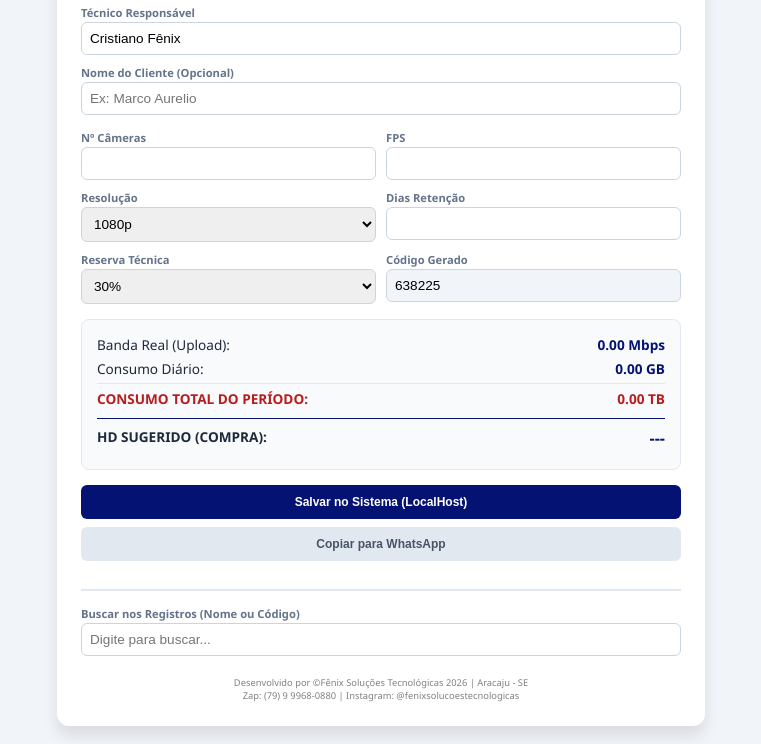
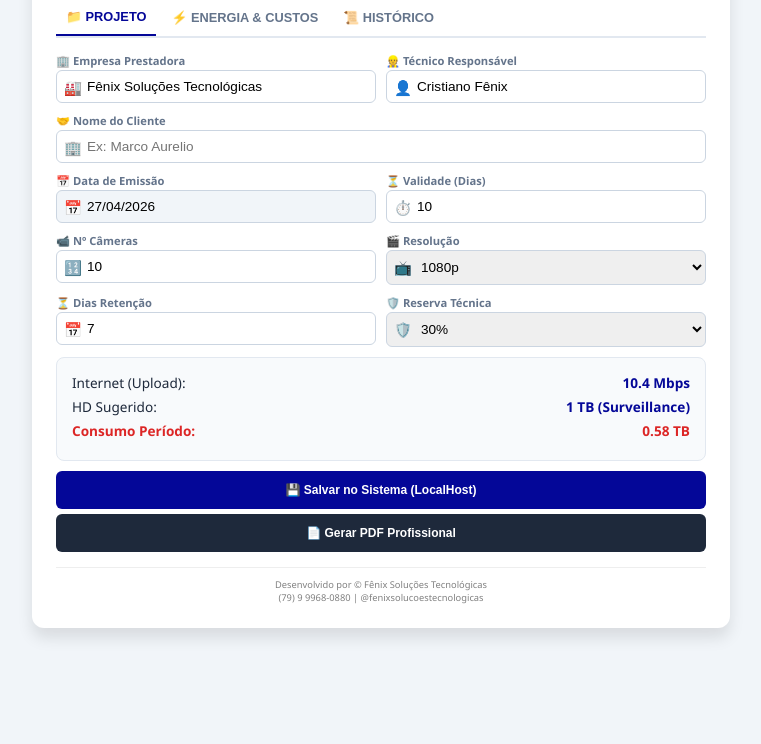
Before and after one commit to fenicris-dev/Calculadora-de-CFTV, a plain HTML site: page index.html in a window 1280 px wide. Shown: the part 101-845 px from the top of the page, without its empty margins (259-1020 px from the left). After the commit the page ends 800 px from the top, so only its background shows below. Drawn offline with nearby package versions, Linux system fonts and the light colour scheme.

Commit message:
Add files via upload

```diff
--- a/index.html
+++ b/index.html
@@ -3,177 +3,227 @@
 <head>
     <meta charset="UTF-8">
     <meta name="viewport" content="width=device-width, initial-scale=1.0">
-    <title>Fênix | Sistema de Infraestrutura V.1.7</title>
+    <title>Fênix | Hub de Projetos V.2.4</title>
+    <script src="https://cdnjs.cloudflare.com/ajax/libs/jspdf/2.5.1/jspdf.umd.min.js"></script>
     <style>
-        :root { --primary-color: #041273; --bg-color: #f1f5f9; --card-bg: #ffffff; }
-        body { font-family: 'Segoe UI', sans-serif; background: var(--bg-color); color: #1e293b; padding: 10px; }
-        .container { background: var(--card-bg); padding: 1.5rem; border-radius: 12px; box-shadow: 0 10px 15px rgba(0,0,0,0.1); width: 100%; max-width: 600px; border-top: 6px solid var(--primary-color); margin: auto; position: relative; }
-        .version-tag { position: absolute; top: 10px; right: 15px; font-size: 0.6rem; color: #94a3b8; font-weight: bold; }
-        h2 { text-align: center; color: var(--primary-color); font-size: 1.2rem; text-transform: uppercase; margin-bottom: 15px; }
-        .grid { display: grid; grid-template-columns: 1fr 1fr; gap: 10px; margin-bottom: 15px; }
+        :root { --primary: #040798; --danger: #dc2626; --success: #16a34a; --bg: #f1f5f9; }
+        body { font-family: 'Segoe UI', sans-serif; background: var(--bg); color: #1e293b; margin: 0; padding: 10px; }
+        .container { background: #fff; padding: 1.5rem; border-radius: 12px; box-shadow: 0 10px 15px rgba(0,0,0,0.1); width: 100%; max-width: 650px; border-top: 6px solid var(--primary); margin: auto; position: relative; }
+        .version { position: absolute; top: 10px; right: 15px; font-size: 0.6rem; color: #94a3b8; font-weight: bold; }
+
+        .header-brand { text-align: center; margin-bottom: 15px; }
+        .header-brand h1 { color: var(--primary); font-size: 1.3rem; margin: 0; text-transform: uppercase; }
+        .header-brand p { font-size: 0.7rem; color: #64748b; font-weight: bold; margin: 2px 0; }
+
+        .tabs { display: flex; gap: 5px; margin-bottom: 15px; border-bottom: 2px solid #e2e8f0; }
+        .tab-btn { padding: 10px; cursor: pointer; border: none; background: none; font-size: 0.8rem; font-weight: bold; color: #64748b; }
+        .tab-btn.active { color: var(--primary); border-bottom: 2px solid var(--primary); }
+        .tab-content { display: none; }
+        .tab-content.active { display: block; }
+
+        .grid { display: grid; grid-template-columns: 1fr 1fr; gap: 10px; margin-bottom: 10px; }
         label { display: block; font-size: 0.7rem; font-weight: 700; color: #64748b; margin-bottom: 2px; }
-        input, select { width: 100%; padding: 8px; border-radius: 6px; border: 1px solid #cbd5e1; font-size: 0.85rem; box-sizing: border-box; }
-        .results { background: #f8fafc; padding: 15px; border-radius: 8px; border: 1px solid #e2e8f0; margin-bottom: 15px; }
-        .res-line { display: flex; justify-content: space-between; font-size: 0.85rem; margin-bottom: 5px; }
-        .res-val { font-weight: bold; color: var(--primary-color); }
-        .total-highlight { color: #b91c1c; font-weight: bold; border-top: 1px solid #e2e8f0; padding-top: 5px; margin-top: 5px; }
-        .btn { border: none; padding: 10px; border-radius: 6px; cursor: pointer; font-size: 0.75rem; font-weight: bold; width: 100%; transition: 0.3s; margin-bottom: 8px; }
-        .btn-save { background: var(--primary-color); color: white; }
-        .btn-copy { background: #e2e8f0; color: #475569; }
-        .search-section { margin-top: 20px; border-top: 2px solid #e2e8f0; padding-top: 15px; }
-        .history-item { background: white; padding: 10px; border: 1px solid #e2e8f0; border-radius: 6px; margin-bottom: 8px; font-size: 0.75rem; cursor: pointer; }
-        .history-item:hover { border-color: var(--primary-color); }
-        footer { text-align: center; font-size: 7pt; color: gray; margin-top: 20px; line-height: 1.4; }
+        .input-icon { position: relative; }
+        .input-icon span { position: absolute; left: 8px; top: 8px; font-size: 0.9rem; }
+        input, select, textarea { width: 100%; padding: 8px 8px 8px 30px; border-radius: 6px; border: 1px solid #cbd5e1; font-size: 0.85rem; box-sizing: border-box; }
+
+        .switch-container { display: flex; align-items: center; gap: 10px; background: #f8fafc; padding: 10px; border-radius: 6px; border: 1px solid #e2e8f0; margin-bottom: 10px; font-size: 0.8rem; }
+
+        .card-res { background: #f8fafc; padding: 15px; border-radius: 8px; border: 1px solid #e2e8f0; margin-bottom: 10px; }
+        .line { display: flex; justify-content: space-between; font-size: 0.85rem; margin-bottom: 5px; }
+        .val { font-weight: bold; color: var(--primary); }
+
+        .btn { border: none; padding: 12px; border-radius: 6px; cursor: pointer; font-size: 0.75rem; font-weight: bold; width: 100%; margin-top: 5px; display: flex; align-items: center; justify-content: center; gap: 8px; }
+        .btn-save { background: var(--primary); color: white; }
+        .btn-pdf { background: #1e293b; color: white; }
+
+        footer { text-align: center; font-size: 7pt; color: gray; margin-top: 15px; border-top: 1px solid #eee; padding-top: 10px; }
     </style>
 </head>
 <body>
 
 <div class="container">
-    <div class="version-tag">V.1.7</div>
-    <h2>Fênix | Infraestrutura & Projetos</h2>
+    <div class="version">V.2.4</div>
 
-    <div class="grid" style="grid-template-columns: 1fr;">
-        <div class="input-group"><label>Técnico Responsável</label><input type="text" id="tecnico" value="Cristiano Fênix"></div>
-        <div class="input-group"><label>Nome do Cliente (Opcional)</label><input type="text" id="cliente" placeholder="Ex: Marco Aurelio"></div>
+    <div class="header-brand">
+        <h1>FÊNIX SOLUÇÕES</h1>
+        <p>Protegendo Pessoas e Patrimônios</p>
     </div>
 
-    <div class="grid">
-        <div class="input-group"><label>Nº Câmeras</label><input type="number" id="cameras" oninput="calcular()"></div>
-        <div class="input-group"><label>FPS</label><input type="number" id="fps" oninput="calcular()"></div>
-        <div class="input-group">
-            <label>Resolução</label>
-            <select id="resolucao" onchange="calcular()">
-                <option value="2" selected>1080p</option>
-                <option value="4">4MP</option>
-                <option value="8">4K</option>
-            </select>
-        </div>
-        <div class="input-group"><label>Dias Retenção</label><input type="number" id="dias" oninput="calcular()"></div>
-        <div class="input-group">
-            <label>Reserva Técnica</label>
-            <select id="reserva" onchange="calcular()">
-                <option value="1.1">10%</option>
-                <option value="1.2">20%</option>
-                <option value="1.3" selected>30%</option>
-            </select>
-        </div>
-        <div class="input-group"><label>Código Gerado</label><input type="text" id="codigo" readonly style="background: #f1f5f9;"></div>
+    <div class="tabs">
+        <button class="tab-btn active" onclick="openTab(event, 'dados')">📁 PROJETO</button>
+        <button class="tab-btn" onclick="openTab(event, 'eletrica')">⚡ ENERGIA & CUSTOS</button>
+        <button class="tab-btn" onclick="openTab(event, 'gestao')">📜 HISTÓRICO</button>
     </div>
 
-    <div class="results">
-        <div class="res-line"><span>Banda Real (Upload):</span> <span class="res-val" id="bandaReal">0.00 Mbps</span></div>
-        <div class="res-line"><span>Consumo Diário:</span> <span class="res-val" id="storageDia">0.00 GB</span></div>
-        <div class="res-line total-highlight">
-            <span>CONSUMO TOTAL DO PERÍODO:</span> <span id="storageTotal">0.00 TB</span>
+    <div id="dados" class="tab-content active">
+        <div class="grid">
+            <div class="input-group"><label>🏢 Empresa Prestadora</label><div class="input-icon"><span>🏭</span><input type="text" id="empresa" value="Fênix Soluções Tecnológicas"></div></div>
+            <div class="input-group"><label>👷 Técnico Responsável</label><div class="input-icon"><span>👤</span><input type="text" id="tecnico" value="Cristiano Fênix"></div></div>
         </div>
-        <div class="res-line" style="margin-top:10px; border-top: 1px solid var(--primary-color); padding-top:8px;">
-            <strong>HD SUGERIDO (COMPRA):</strong> <span class="res-val" id="hdSugerido" style="font-size: 1rem;">---</span>
+        <div class="input-group" style="margin-bottom:10px;"><label>🤝 Nome do Cliente</label><div class="input-icon"><span>🏢</span><input type="text" id="cliente" placeholder="Ex: Marco Aurelio"></div></div>
+
+        <div class="grid">
+            <div class="input-group"><label>📅 Data de Emissão</label><div class="input-icon"><span>📅</span><input type="text" id="dataEmissao" readonly style="background:#f1f5f9"></div></div>
+            <div class="input-group"><label>⏳ Validade (Dias)</label><div class="input-icon"><span>⏱️</span><input type="number" id="validade" value="10" oninput="calcular()"></div></div>
+            <div class="input-group"><label>📹 Nº Câmeras</label><div class="input-icon"><span>🔢</span><input type="number" id="cameras" value="10" oninput="calcular()"></div></div>
+            <div class="input-group"><label>🎬 Resolução</label><div class="input-icon"><span>📺</span><select id="resolucao" onchange="calcular()"><option value="2">1080p</option><option value="4">4MP</option><option value="8">4K</option></select></div></div>
+            <div class="input-group"><label>⏳ Dias Retenção</label><div class="input-icon"><span>📅</span><input type="number" id="dias" value="7" oninput="calcular()"></div></div>
+            <div class="input-group"><label>🛡️ Reserva Técnica</label><div class="input-icon"><span>🛡️</span><select id="reserva" onchange="calcular()"><option value="1.1">10%</option><option value="1.2">20%</option><option value="1.3" selected>30%</option></select></div></div>
         </div>
+
+        <div class="card-res">
+            <div class="line"><span>Internet (Upload):</span> <span class="val" id="bandaReal">0 Mbps</span></div>
+            <div class="line"><span>HD Sugerido:</span> <span class="val" id="hdSugerido">---</span></div>
+            <div class="line" style="color: var(--danger);"><strong>Consumo Período:</strong> <span id="storageTotal" class="val" style="color: var(--danger);">0 TB</span></div>
+        </div>
+        <input type="hidden" id="codigo">
+        <button class="btn btn-save" onclick="salvar()">💾 Salvar no Sistema (LocalHost)</button>
+        <button class="btn btn-pdf" onclick="gerarPDF()">📄 Gerar PDF Profissional</button>
     </div>
 
-    <button class="btn btn-save" onclick="salvarOrcamento()">Salvar no Sistema (LocalHost)</button>
-    <button class="btn btn-copy" onclick="copiarResumo()">Copiar para WhatsApp</button>
+    <div id="eletrica" class="tab-content">
+        <div class="switch-container">
+            <input type="checkbox" id="chkShowCusto" checked onchange="calcular()">
+            <label>Incluir custos financeiros no PDF?</label>
+        </div>
+        <div class="grid">
+            <div class="input-group"><label>🔌 Consumo Câmera (mA)</label><div class="input-icon"><span>🔋</span><input type="number" id="consumoC" value="250" oninput="calcular()"></div></div>
+            <div class="input-group"><label>📟 Watts DVR (Fonte Própria)</label><div class="input-icon"><span>💡</span><input type="number" id="wDvr" value="20" oninput="calcular()"></div></div>
+            <div class="input-group" style="grid-column: span 2;"><label>💰 Tarifa KWh (R$)</label><div class="input-icon"><span>💵</span><input type="number" id="tarifa" value="0.95" step="0.01" oninput="calcular()"></div></div>
+        </div>
+        <div class="card-res">
+            <div class="line"><strong>FONTE P/ CÂMERAS:</strong> <span class="val" id="ampFinal" style="color:var(--success)">---</span></div>
+            <div class="line"><span>Consumo Elétrico:</span> <span class="val" id="kwhMes">0 KWh/mês</span></div>
+            <div id="rowCustoFin" class="line" style="border-top:1px solid #ddd; padding-top:5px; margin-top:5px;">
+                <strong>CUSTO MENSAL:</strong> <span class="val" id="custoMoeda" style="color:var(--success)">R$ 0,00</span>
+            </div>
+        </div>
+        <textarea id="obsEnergia" placeholder="Dica técnica sobre o consumo..."></textarea>
+    </div>
 
-    <div class="search-section">
-        <label>Buscar nos Registros (Nome ou Código)</label>
-        <input type="text" id="busca" placeholder="Digite para buscar..." oninput="listarHistorico()">
-        <div id="historico" style="margin-top: 10px;"></div>
+    <div id="gestao" class="tab-content">
+        <input type="text" id="busca" placeholder="Filtrar registros..." oninput="listar()">
+        <div id="historico" style="margin-top:10px;"></div>
     </div>
 
     <footer>
-        Desenvolvido por ©Fênix Soluções Tecnológicas 2026 | Aracaju - SE<br>
-        Zap: (79) 9 9968-0880 | Instagram: @fenixsolucoestecnologicas
+        Desenvolvido por &copy; Fênix Soluções Tecnológicas<br>
+        (79) 9 9968-0880 | @fenixsolucoestecnologicas
     </footer>
 </div>
 
 <script>
-    function gerarCodigo() {
-        return Math.floor(Math.random() * 900000 + 100000).toString();
+    function openTab(evt, tabName) {
+        let content = document.getElementsByClassName("tab-content");
+        for (let i = 0; i < content.length; i++) content[i].style.display = "none";
+        let tabs = document.getElementsByClassName("tab-btn");
+        for (let i = 0; i < tabs.length; i++) tabs[i].className = tabs[i].className.replace(" active", "");
+        document.getElementById(tabName).style.display = "block";
+        evt.currentTarget.className += " active";
     }
 
     function calcular() {
         const qtd = parseFloat(document.getElementById('cameras').value) || 0;
         const res = parseFloat(document.getElementById('resolucao').value);
-        const fps = parseFloat(document.getElementById('fps').value) || 0;
         const dias = parseFloat(document.getElementById('dias').value) || 0;
         const reserva = parseFloat(document.getElementById('reserva').value);
+        const consC = parseFloat(document.getElementById('consumoC').value) || 0;
+        const wDvr = parseFloat(document.getElementById('wDvr').value) || 0;
+        const tarifa = parseFloat(document.getElementById('tarifa').value) || 0;
 
-        // Cálculo ajustado para H.265+ (Eficiência média de 1.8 Mbps para 1080p/20fps)
-        let bitrateBase = (res * (fps / 30) * 2.5) * 0.5;
-        let banda = (qtd * bitrateBase) * reserva;
-        let storageGBDia = (qtd * bitrateBase * 86400) / 8 / 1024;
-        let storageTotalTB = (storageGBDia * dias) / 1024;
-        let storageComReserva = storageTotalTB * reserva;
-
-        document.getElementById('bandaReal').innerText = banda.toFixed(2) + " Mbps";
-        document.getElementById('storageDia').innerText = storageGBDia.toFixed(2) + " GB";
-        document.getElementById('storageTotal').innerText = storageTotalTB.toFixed(2) + " TB";
+        let banda = (qtd * (res * 0.8) * 0.5) * reserva;
+        let storageTB = ((qtd * (res * 0.8) * 0.5 * 86400) / 8 / 1048576) * dias;
+        document.getElementById('bandaReal').innerText = banda.toFixed(1) + " Mbps";
+        document.getElementById('storageTotal').innerText = storageTB.toFixed(2) + " TB";
 
         const hds = [1, 2, 4, 6, 8, 10, 12, 16];
-        let sugestao = hds.find(h => h >= storageComReserva);
-        document.getElementById('hdSugerido').innerText = (sugestao ? sugestao + " TB" : storageComReserva.toFixed(2) + " TB") + " (Surveillance)";
+        let sug = hds.find(h => h >= (storageTB * reserva));
+        document.getElementById('hdSugerido').innerText = (sug ? sug + " TB" : "Especial") + " (Surveillance)";
 
-        if(!document.getElementById('codigo').value) document.getElementById('codigo').value = gerarCodigo();
+        let ampCams = (qtd * consC) / 1000;
+        document.getElementById('ampFinal').innerText = Math.ceil(ampCams * reserva) + " Amperes";
+
+        let wattsTot = (ampCams * 12) + wDvr;
+        let kwh = (wattsTot * 24 * 30) / 1000;
+        let custo = kwh * tarifa;
+
+        document.getElementById('kwhMes').innerText = kwh.toFixed(1) + " KWh/mês";
+        document.getElementById('custoMoeda').innerText = "R$ " + custo.toLocaleString('pt-BR', {minimumFractionDigits: 2});
+        document.getElementById('rowCustoFin').style.display = document.getElementById('chkShowCusto').checked ? "flex" : "none";
+
+        if(!document.getElementById('codigo').value) document.getElementById('codigo').value = Math.floor(Math.random()*900000+100000);
     }
 
-    function salvarOrcamento() {
-        const dados = {
+    function salvar() {
+        let db = JSON.parse(localStorage.getItem('fenix_v24') || "[]");
+        db.push({
             id: document.getElementById('codigo').value,
-            tecnico: document.getElementById('tecnico').value,
-            cliente: document.getElementById('cliente').value || "Não informado",
-            cameras: document.getElementById('cameras').value,
-            dias: document.getElementById('dias').value,
-            consumo: document.getElementById('storageTotal').innerText,
-            hd: document.getElementById('hdSugerido').innerText,
-            data: new Date().toLocaleDateString()
-        };
-
-        let db = JSON.parse(localStorage.getItem('fenix_db_v17') || "[]");
-        db.push(dados);
-        localStorage.setItem('fenix_db_v17', JSON.stringify(db));
-        alert("Orçamento #" + dados.id + " salvo!");
-        document.getElementById('codigo').value = gerarCodigo();
-        listarHistorico();
+            cliente: document.getElementById('cliente').value || "Avulso",
+            data: document.getElementById('dataEmissao').value,
+            hd: document.getElementById('hdSugerido').innerText
+        });
+        localStorage.setItem('fenix_v24', JSON.stringify(db));
+        alert("✔️ Projeto arquivado com sucesso!");
+        listar();
     }
 
-    function listarHistorico() {
-        const busca = document.getElementById('busca').value.toLowerCase();
-        const db = JSON.parse(localStorage.getItem('fenix_db_v17') || "[]");
-        const lista = document.getElementById('historico');
-        lista.innerHTML = "";
-
-        db.reverse().filter(i => i.cliente.toLowerCase().includes(busca) || i.id.includes(busca))
-          .forEach(item => {
-            lista.innerHTML += `
-                <div class="history-item">
-                    <strong>#${item.id} - ${item.cliente}</strong><br>
-                    Câmeras: ${item.cameras} | Retenção: ${item.dias} dias<br>
-                    Consumo: ${item.consumo} | HD Sugerido: ${item.hd} | Data: ${item.data}
-                </div>`;
+    function listar() {
+        const db = JSON.parse(localStorage.getItem('fenix_v24') || "[]");
+        const list = document.getElementById('historico');
+        list.innerHTML = "";
+        db.reverse().forEach(item => {
+            list.innerHTML += `<div style="background:#fff; padding:10px; border:1px solid #ddd; border-radius:6px; margin-bottom:5px; font-size:0.8rem;">
+                <strong>#${item.id} - ${item.cliente}</strong> (${item.data})
+            </div>`;
         });
     }
 
-    function copiarResumo() {
-        const t = document.getElementById('tecnico').value;
-        const cl = document.getElementById('cliente').value;
-        const id = document.getElementById('codigo').value;
-        const b = document.getElementById('bandaReal').innerText;
-        const st = document.getElementById('storageTotal').innerText;
-        const hd = document.getElementById('hdSugerido').innerText;
+    function gerarPDF() {
+        const { jsPDF } = window.jspdf;
+        const doc = new jsPDF();
+        const cli = document.getElementById('cliente').value || "Cliente";
+        const val = document.getElementById('validade').value;
 
-        const texto = `*Fênix Soluções - Relatório Técnico #${id}*\n` +
-                      `Cliente: ${cl}\n` +
-                      `Técnico: ${t}\n\n` +
-                      `• Upload Mínimo: ${b}\n` +
-                      `• Consumo do Período: ${st}\n` +
-                      `• HD Recomendado para Compra: ${hd}\n\n` +
-                      `© Fênix Soluções Tecnológicas`;
+        doc.setFontSize(18); doc.setTextColor(4, 7, 152);
+        doc.text(document.getElementById('empresa').value.toUpperCase(), 105, 20, null, null, "center");
 
-        navigator.clipboard.writeText(texto);
-        alert("Resumo copiado!");
+        doc.setFontSize(10); doc.setTextColor(0);
+        doc.text("ESTUDO TÉCNICO DE INFRAESTRUTURA E VIABILIDADE", 105, 27, null, null, "center");
+
+        doc.text(`Cliente: ${cli}`, 20, 45);
+        doc.text(`Técnico: ${document.getElementById('tecnico').value}`, 20, 52);
+        doc.text(`Emissão: ${document.getElementById('dataEmissao').value} | Validade: ${val} dias`, 20, 59);
+
+        doc.setDrawColor(200); doc.line(20, 65, 190, 65);
+
+        doc.setFontSize(11); doc.text("DIMENSIONAMENTO DE DADOS", 20, 75);
+        doc.setFontSize(10);
+        doc.text(`- HD Recomendado: ${document.getElementById('hdSugerido').innerText}`, 20, 85);
+        doc.text(`- Banda de Upload Mínima: ${document.getElementById('bandaReal').innerText}`, 20, 92);
+
+        doc.setFontSize(11); doc.text("DIMENSIONAMENTO ELÉTRICO", 20, 110);
+        doc.setFontSize(10);
+        doc.text(`- Fonte p/ Câmeras (Sugerida): ${document.getElementById('ampFinal').innerText}`, 20, 120);
+        doc.text(`- Consumo Estimado: ${document.getElementById('kwhMes').innerText}`, 20, 127);
+
+        if(document.getElementById('chkShowCusto').checked) {
+            doc.text(`- Valor Mensal Ref. Consumo: ${document.getElementById('custoMoeda').innerText}`, 20, 134);
+        }
+
+        // Rodapé do PDF
+        doc.setFontSize(8); doc.setTextColor(150);
+        doc.text("--------------------------------------------------------------------------------------------------------------------------", 105, 275, null, null, "center");
+        doc.text("Desenvolvido por (c) Fênix Soluções Tecnológicas | (79) 9 9968-0880 | @fenixsolucoestecnologicas", 105, 282, null, null, "center");
+
+        doc.save(`Projeto_Fenix_${cli}.pdf`);
     }
 
-    window.onload = () => { listarHistorico(); document.getElementById('codigo').value = gerarCodigo(); };
+    window.onload = () => {
+        document.getElementById('dataEmissao').value = new Date().toLocaleDateString('pt-BR');
+        calcular();
+        listar();
+    };
 </script>
 
 </body>
```
